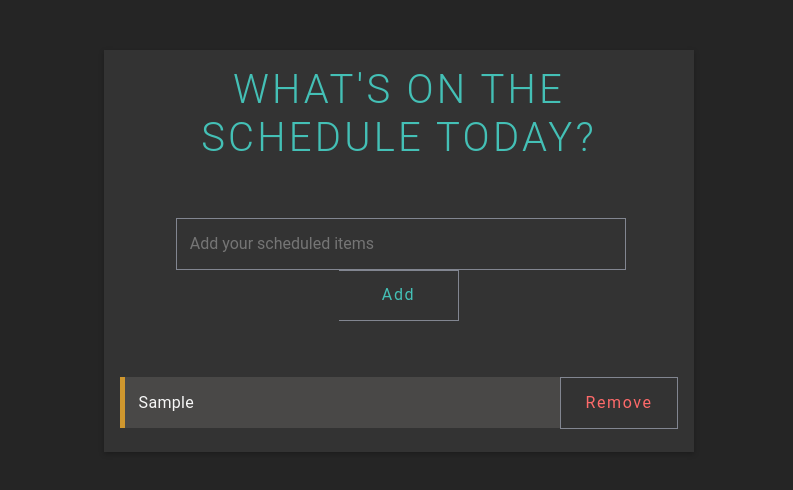
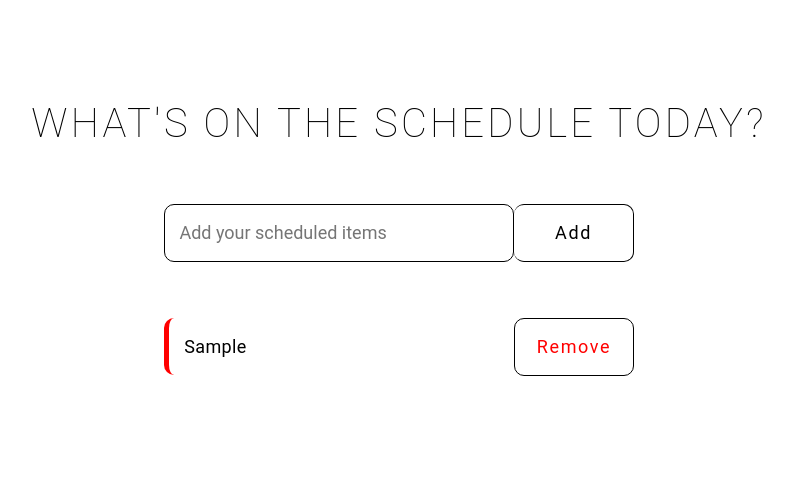
Before and after one commit to matgus217/traning-productivity-app, a React (Create React App) app: page / in a window 1280 px wide. Both pictures are taken after typing "Sample" into the empty fields and a click on the button "Add". Shown: the top 490 px of the page, without its empty margins (241-1034 px from the left). Built offline with nearby package versions, Linux system fonts and the light colour scheme.

Commit message:
Add and chnage style in App.css

```diff
--- a/public/index.html
+++ b/public/index.html
@@ -34,7 +34,7 @@
       work correctly both with client-side routing and a non-root public URL.
       Learn how to configure a non-root public URL by running `npm run build`.
     -->
-    <title>Traning App</title>
+    <title>To-Do App</title>
   </head>
   <body>
     <noscript>You need to enable JavaScript to run this app.</noscript>
--- a/src/App.css
+++ b/src/App.css
@@ -1,31 +1,35 @@
 body {
-    padding: 50px;
+    padding: 0px;
     color: #f7f7f7;
-    min-height: 100vh;
-    background: #252525;
+    margin: 0;
+    font-size: 18px;
+    background: white;
     text-rendering: optimizeSpeed;
     font-family: "Roboto", sans-serif;
   }
 
   .App {
-    padding: 1rem;
-    max-width: 50%;
-    margin: 0 auto;
+    margin-left: auto;
+    margin-right: auto;
     text-align: center;
-    background: #333;
-    box-shadow: rgba(0, 0, 0, 0.25) 0px 2px 5px;
+    background: white;
+    border-radius: 10px;
+    padding-top: 100px;
   }
 
   h1 {
-    font-weight: 300;
-    color: #44c0b6;
+    font-weight: 100;
+    color: black;
     font-size: 2.5rem;
     letter-spacing: 0.2rem;
     text-transform: uppercase;
+    text-align: center
   }
 
   .input-wrapper {
     margin: 3.5rem;
+    margin-left: auto;
+    margin-right: auto;
   }
 
   .todos-wrapper {
@@ -39,7 +43,7 @@ body {
   }
 
   input {
-    width: 450px;
+    width: 350px;
     padding: 0.8em;
   }
 
@@ -59,18 +63,19 @@ body {
   button {
     font-size: 1em;
     appearance: none;
-    color: currentcolor;
+    color:black;
     background: transparent;
-    border: 1px solid #828691;
+    border: 1px solid black;
+    border-radius: 10px;
   }
 
-  .add-button {
-    color: #44c0b6;
+  .button1 {
+    color: black;
     border-left: none;
   }
 
-  .delete-button {
-    color: #fe6a6a;
+  .button2 {
+    color: red;
   }
 
   ul {
@@ -80,23 +85,25 @@ body {
   }
 
   li {
-    width: 450px;
+    width: 350px;
     padding: 0.85em;
     text-align: left;
     margin-bottom: 0.5rem;
-    background: #494847;
+    background: white;
     letter-spacing: 0.02rem;
     transition: all 0.3s ease-out;
-    border-left: 5px solid #cf972e;
+    border-left: 5px solid red;
+    color:black;
+    border-radius: 10px;
   }
 
   li:last-child {
     margin-bottom: 0px;
   }
 
-  .empty {
+  .blank {
     font-size: 20px;
     font-weight: 400;
-    color: #cf972e;
+    color: red;
     letter-spacing: 0.2rem;
   }
--- a/src/App.js
+++ b/src/App.js
@@ -34,7 +34,7 @@ const App = () => {
               setTodo(e.target.value);
             }}
           />
-          <button className="add-button" onClick={addTodo}>
+          <button className="button1" onClick={addTodo}>
             Add
           </button>
         </div>
@@ -46,7 +46,7 @@ const App = () => {
                 <li key={index}> {todo} </li>
 
                 <button
-                  className="delete-button"
+                  className="button2"
                   onClick={() => {
                     deleteTodo(todo);
                   }}
@@ -57,7 +57,7 @@ const App = () => {
             ))}
           </ul>
         ) : (
-          <div className="empty">
+          <div className="blank">
             <p>The schedule is empty</p>
           </div>
         )}
```
